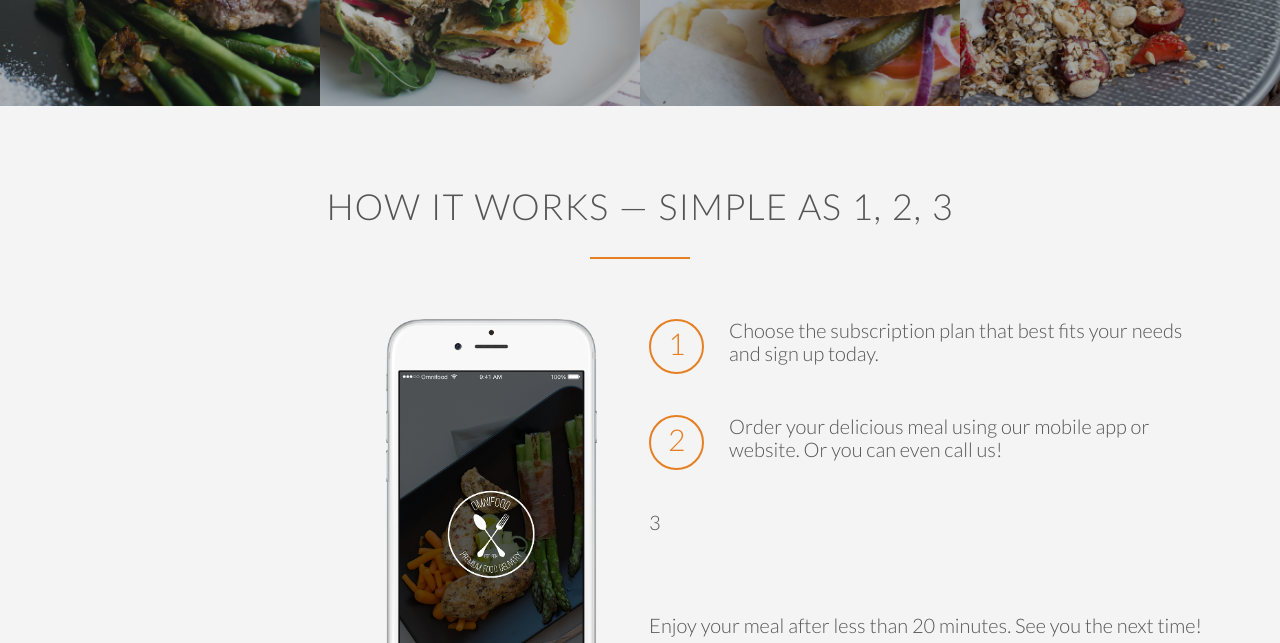
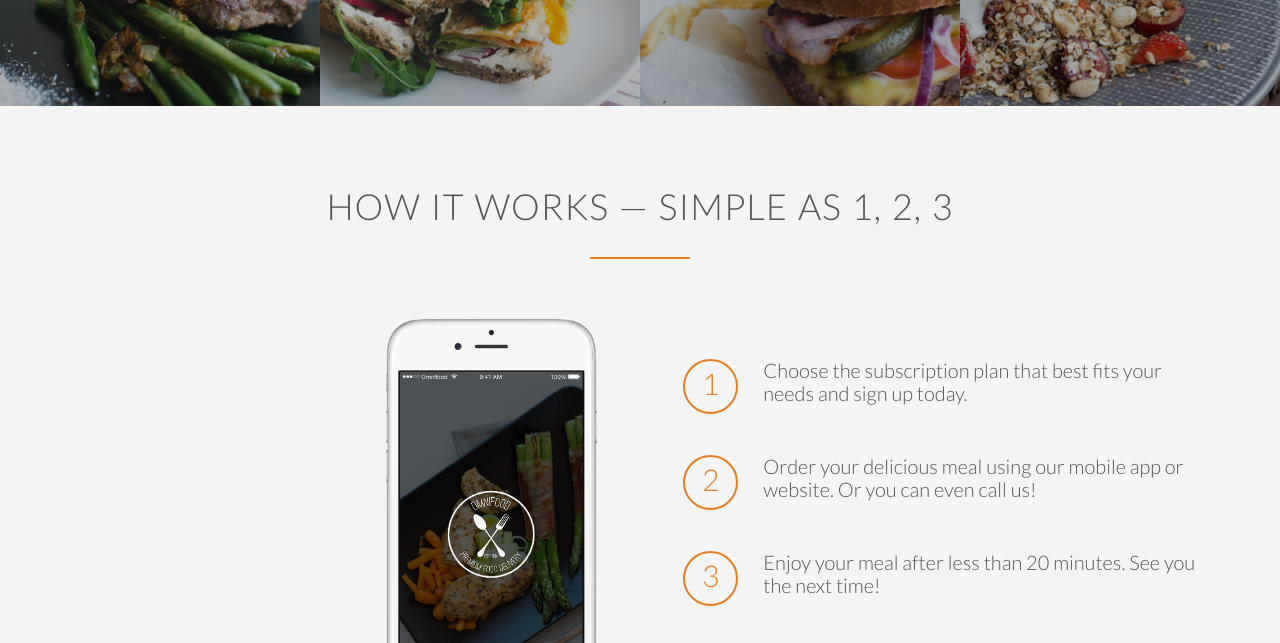
Before and after one commit to Kirasamp/omnifood, a plain HTML site: page index.html in a window 1280 px wide. Shown: the part 1912-2555 px from the top of the page. Drawn offline with nearby package versions, Linux system fonts and the light colour scheme.

Commit message:
fixed div placement

```diff
--- a/index.html
+++ b/index.html
@@ -188,11 +188,13 @@
               can even call us!
             </p>
           </div>
-          <div class="works-step">3</div>
+          <div class="works-step">
+            <div>3</div>
             <p>
               Enjoy your meal after less than 20 minutes. See you the next time!
             </p>
           </div>
+
           <a href="#" class="btn-app"
             ><img
               src="resources/img/download-app-apple.jpg"
@@ -204,6 +206,7 @@
               alt="App store button"
           /></a>
         </div>
+      </div>
     </section>
 
     <!-- icons -->
```
Lines whose indentation alone changed are shown as unchanged.
